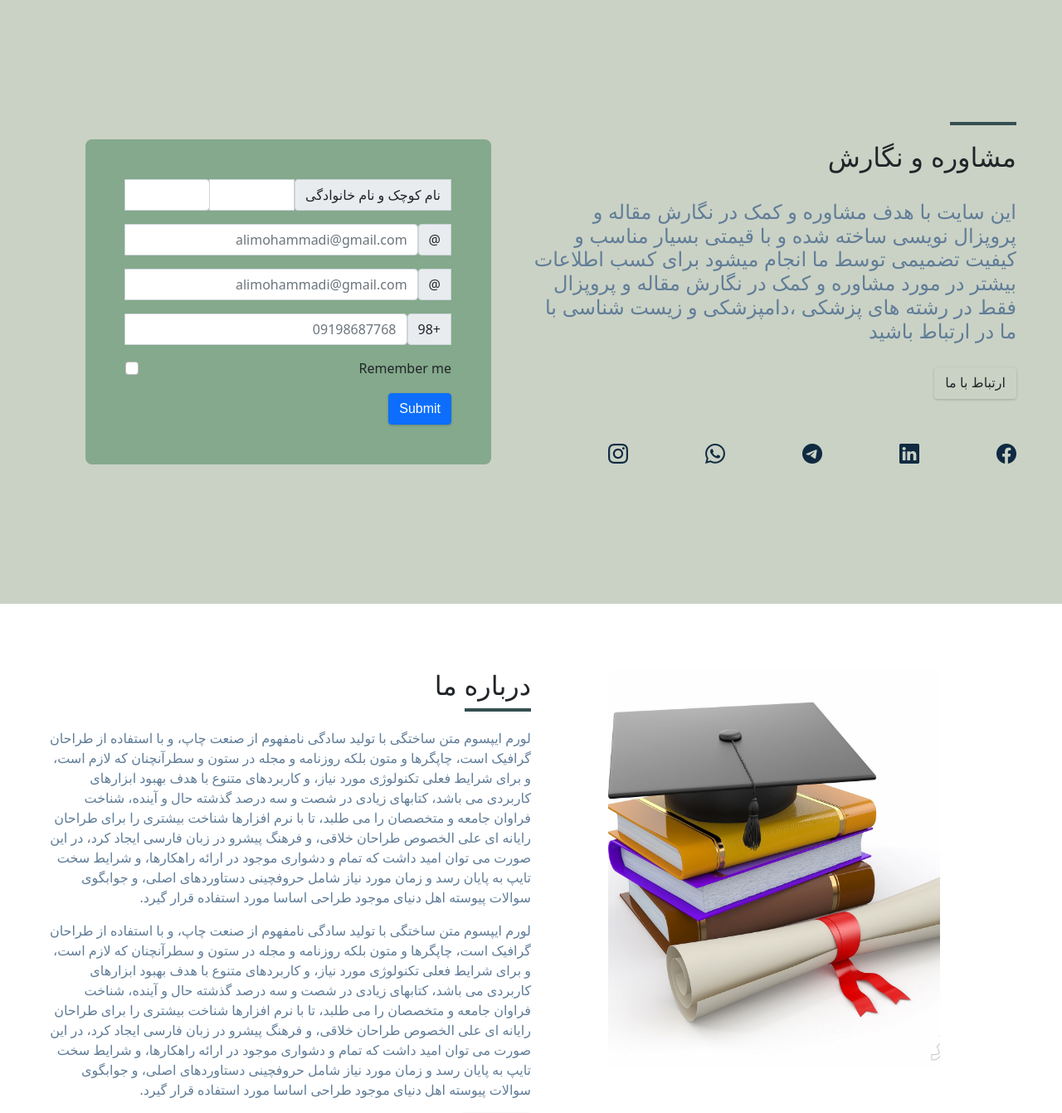
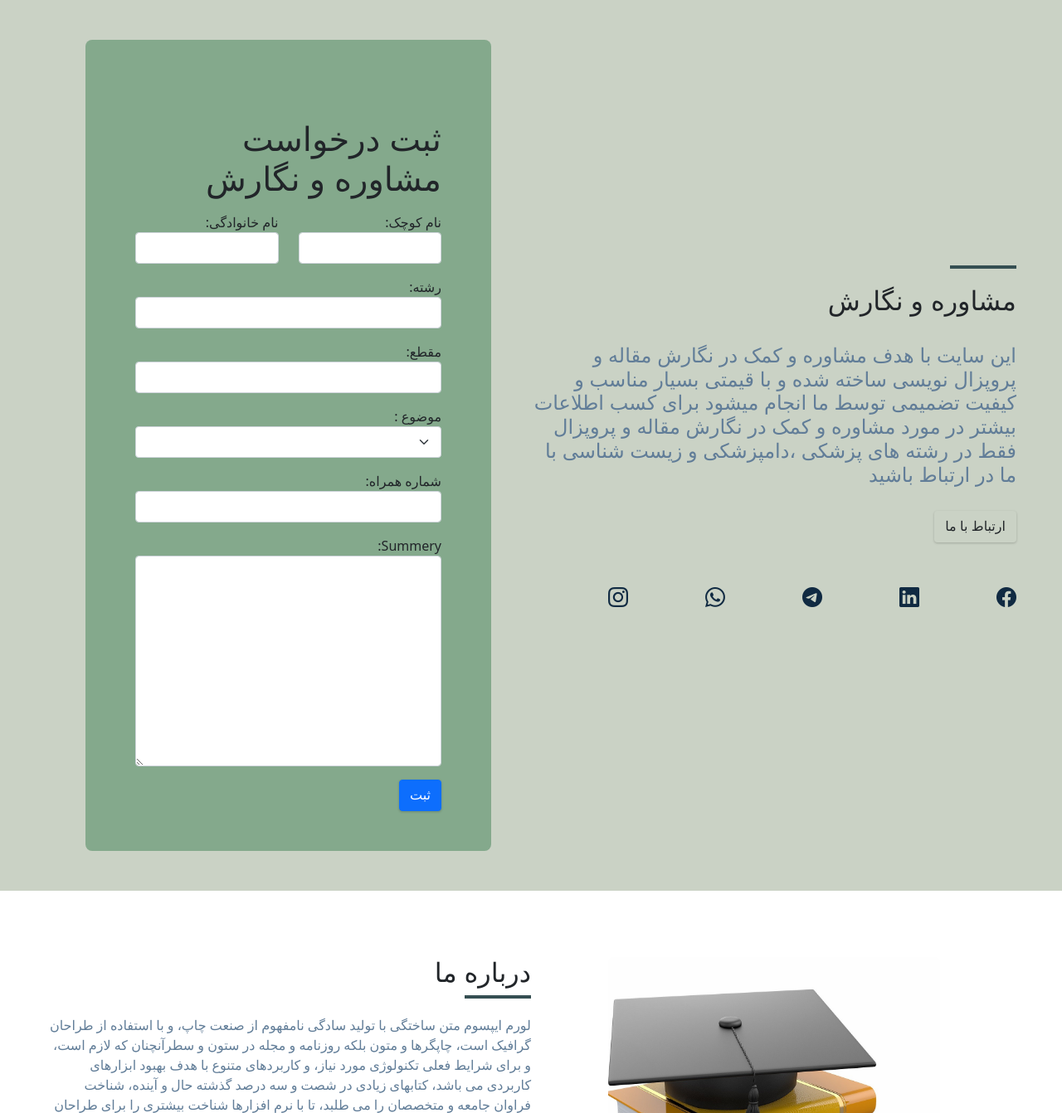
Before and after one commit to nikkhoofard/BlogIsI, a Django app: page / in a window 1280 px wide. Shown: the part 72-1414 px from the top of the page at 83% size. Run offline with Django 3.2, Linux system fonts and the light colour scheme; some libraries are stand-ins or nearby versions; some web fonts are replaced.

Commit message:
get form from frontend and save in database and shown in admin panel

```diff
--- a/BlogIsi/BlogIsi/settings.py
+++ b/BlogIsi/BlogIsi/settings.py
@@ -42,6 +42,7 @@ INSTALLED_APPS = [
     'django.contrib.sessions',
     'django.contrib.messages',
     'django.contrib.staticfiles',
+    'widget_tweaks',
     'blog',
 ]
 
--- a/BlogIsi/blog/admin.py
+++ b/BlogIsi/blog/admin.py
@@ -9,7 +9,7 @@ class FormAdmin(admin.ModelAdmin):
     list_display = ('last_name',
                     'field',
                     'degree', "subject",
-                    'phone_number', 'is_done', 'created_on')
+                    'phone_number', 'is_done', 'created_on', 'summery')
     search_fields = ('last_name', 'field', 'degree', "subject", 'phone_number',)
     list_filter = ("is_done", "created_on",)
 
--- a/BlogIsi/blog/forms.py
+++ b/BlogIsi/blog/forms.py
@@ -9,11 +9,35 @@ class FormForm(forms.ModelForm):
 
 
 class SubjectForm(forms.Form):
-    first_name = forms.CharField(max_length=255)
-    last_name = forms.CharField(max_length=255)
-    field = forms.CharField(max_length=255)
-    degree = forms.CharField(max_length=255)
-    subject = forms.CharField(max_length=255)
-    phone_number = forms.CharField(max_length=12)
+    first_name = forms.CharField(max_length=255,label="نام کوچک",
+                                 widget=forms.TextInput(
+                                     {'id':'first-name',
+                                      }
+                                 ))
+    last_name = forms.CharField(max_length=255,label="نام خانوادگی",
+                                 widget=forms.TextInput(
+                                     {'id':'last-name',
+                                      }
+                                 ))
+    field = forms.CharField(max_length=255,label="رشته",
+                                 widget=forms.TextInput(
+                                     {'id':'field',
+                                      }
+                                 ))
+    degree = forms.CharField(max_length=255,label=" مقطع",
+                                 widget=forms.TextInput(
+                                     {'id':'degree',
+                                      }
+                                 ))
+    subject = forms.CharField(max_length=255,label="موضوع ",
+                                 widget=forms.TextInput(
+                                     {'id':'subject',
+                                      }
+                                 ))
+    phone_number = forms.CharField(max_length=12,label="شماره همراه",
+                                 widget=forms.TextInput(
+                                     {'id':'phone-number',
+                                      }
+                                 ))
     summery = forms.CharField(widget=forms.Textarea(
-            attrs={"class": "form-control"}))
+           attrs={"class": "form-control"}))
--- a/BlogIsi/blog/models.py
+++ b/BlogIsi/blog/models.py
@@ -8,7 +8,7 @@ class Form(models.Model):
     field = models.CharField(max_length=255)
     degree = models.CharField(max_length=255)
     subject = models.CharField(max_length=255)
-    summery = models.TextField
+    summery = models.TextField(default="none")
     phone_number = models.CharField(
         max_length=20,
         validators=[RegexValidator(
--- a/BlogIsi/blog/templates/index.html
+++ b/BlogIsi/blog/templates/index.html
@@ -1,4 +1,5 @@
 {% load static %}
+{% load widget_tweaks %}
 <!DOCTYPE html>
 <html lang="fa" dir="rtl">
 <head>
@@ -200,8 +201,49 @@
             </article>
 
             <article class="hero-form">
+                <div class="container">
+                    <h1 class="mt-5">ثبت درخواست مشاوره و نگارش</h1>
+                    <form method="post" class="mt-3">
+                        {% csrf_token %}
+                        <div class="row mb-3 justifylign-items-center" >
+                            <div class="col">
+                                {{ form.first_name.label_tag }}
+                                {{ form.first_name|add_class:"form-control" }}
+                            </div>
+                            <div class="col">
+                                {{ form.last_name.label_tag }}
+                                {{ form.last_name|add_class:"form-control" }}
+                            </div>
+                        </div>
+                        <div class="mb-3">
+                            {{ form.field.label_tag }}
+                            {{ form.field|add_class:"form-control" }}
+                        </div>
+                        <div class="mb-3">
+                            {{ form.degree.label_tag }}
+                            {{ form.degree|add_class:"form-control" }}
+                        </div>
+                        <div class="mb-3">
+                            {{ form.subject.label_tag }}
+                            {{ form.subject|add_class:"form-select" }}
+                        </div>
 
-                <div class="hero-form-one">
+                        <div class="mb-3">
+                            {{ form.phone_number.label_tag }}
+                            {{ form.phone_number|add_class:"form-control" }}
+                        </div>
+                        <div class="mb-3">
+                            {{ form.summery.label_tag }}
+                            {{ form.summery}}
+                        </div>
+
+
+                        <button type="submit" class="btn btn-primary">ثبت</button>
+                    </form>
+                </div>
+                <!--<div class="hero-form-one">
+
+
                     <form class="row row-cols-lg-auto g-3 align-items-center">
 
                         <div class="col-12">
@@ -254,8 +296,8 @@
                         <div class="col-12">
                           <button type="submit" class="btn btn-primary">Submit</button>
                         </div>
-                      </form>
-                </div>
+                      </form>-->
+
             </article>
         </div>
     </header>
@@ -360,6 +402,8 @@
             کلیه حقوق نزد ما محفوظ است&copy ;<span id="date"></span></p>
     </footer>
     <script src= "{% static "./js/app.js" %}" ></script>
+    <script src="https://code.jquery.com/jquery-3.5.1.slim.min.js"></script>
+    <script src="https://cdn.jsdelivr.net/npm/@popperjs/core@2.9.2/dist/umd/popper.min.js"></script>
 </body>
 
 
--- a/BlogIsi/blog/views.py
+++ b/BlogIsi/blog/views.py
@@ -5,15 +5,32 @@ from blog.forms import SubjectForm,FormForm
 # Create your views here.
 
 
+
+
 def home_view(request):
+
     if request.method == "POST":
-        form = FormForm(request.POST)
+
+        form = SubjectForm(request.POST)
+
         if form.is_valid():
-            form.save()
+
+            form = Form(
+                first_name=form.cleaned_data['first_name'],
+                last_name=form.cleaned_data['last_name'],
+                field=form.cleaned_data['field'],
+                degree=form.cleaned_data['degree'],  # Consider hashing this password before saving
+                subject=form.cleaned_data['subject'],  # Consider hashing this password before saving
+                phone_number=form.cleaned_data['phone_number'],  # Consider hashing this password before saving
+                summery=form.cleaned_data['summery']  # Consider hashing this password before saving
+                )
+
+
+            form.save()  # Save the user instance to the database
+
             return redirect("home_view")
-
     else:
-        form = FormForm()
+            form = SubjectForm()
     return render(request, 'index.html', {'form': form})
 
 
```
Also changed, not shown: BlogIsi/blog/templates/admin/kfjdha.html (line endings or trailing spaces).
